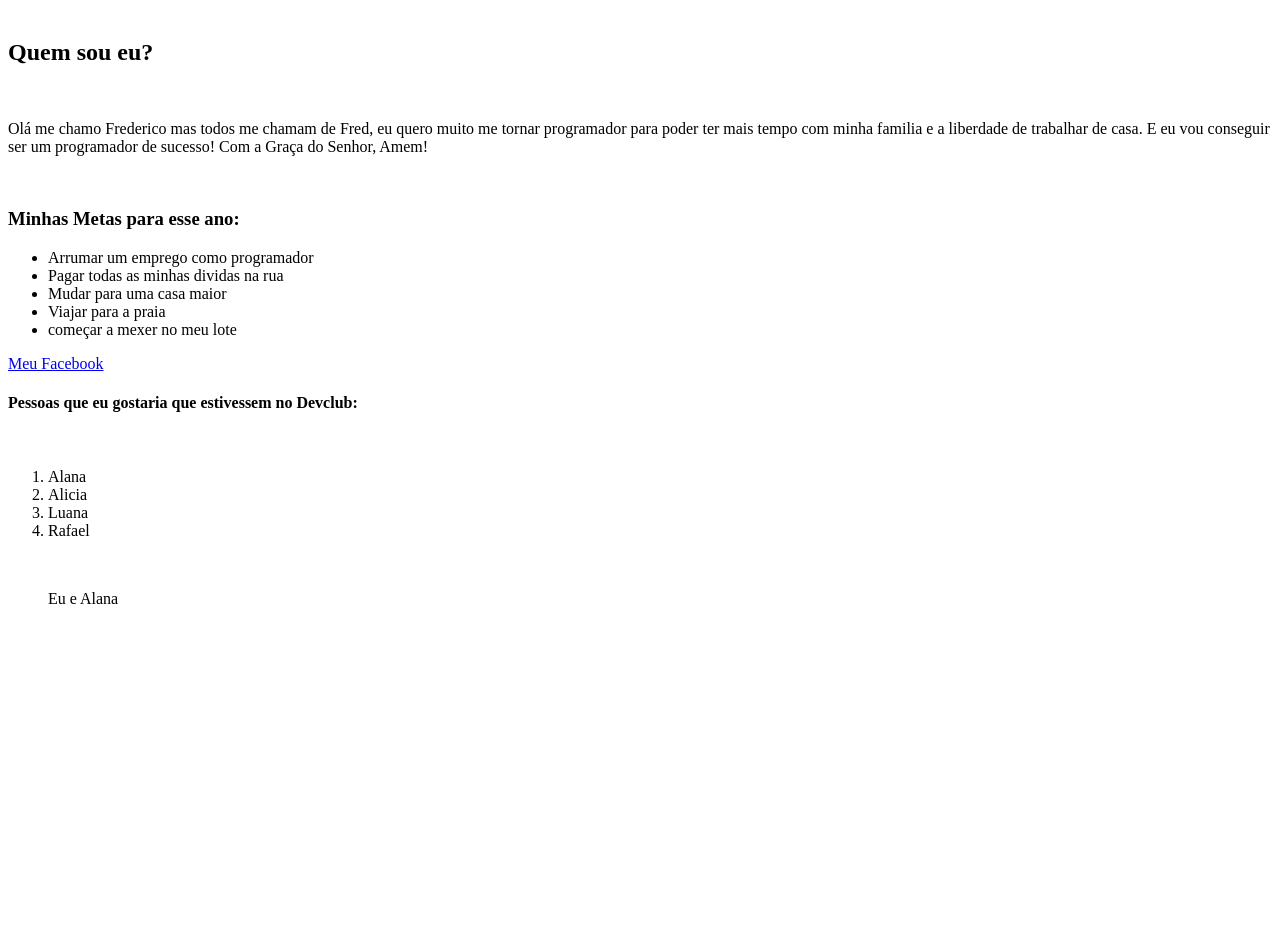
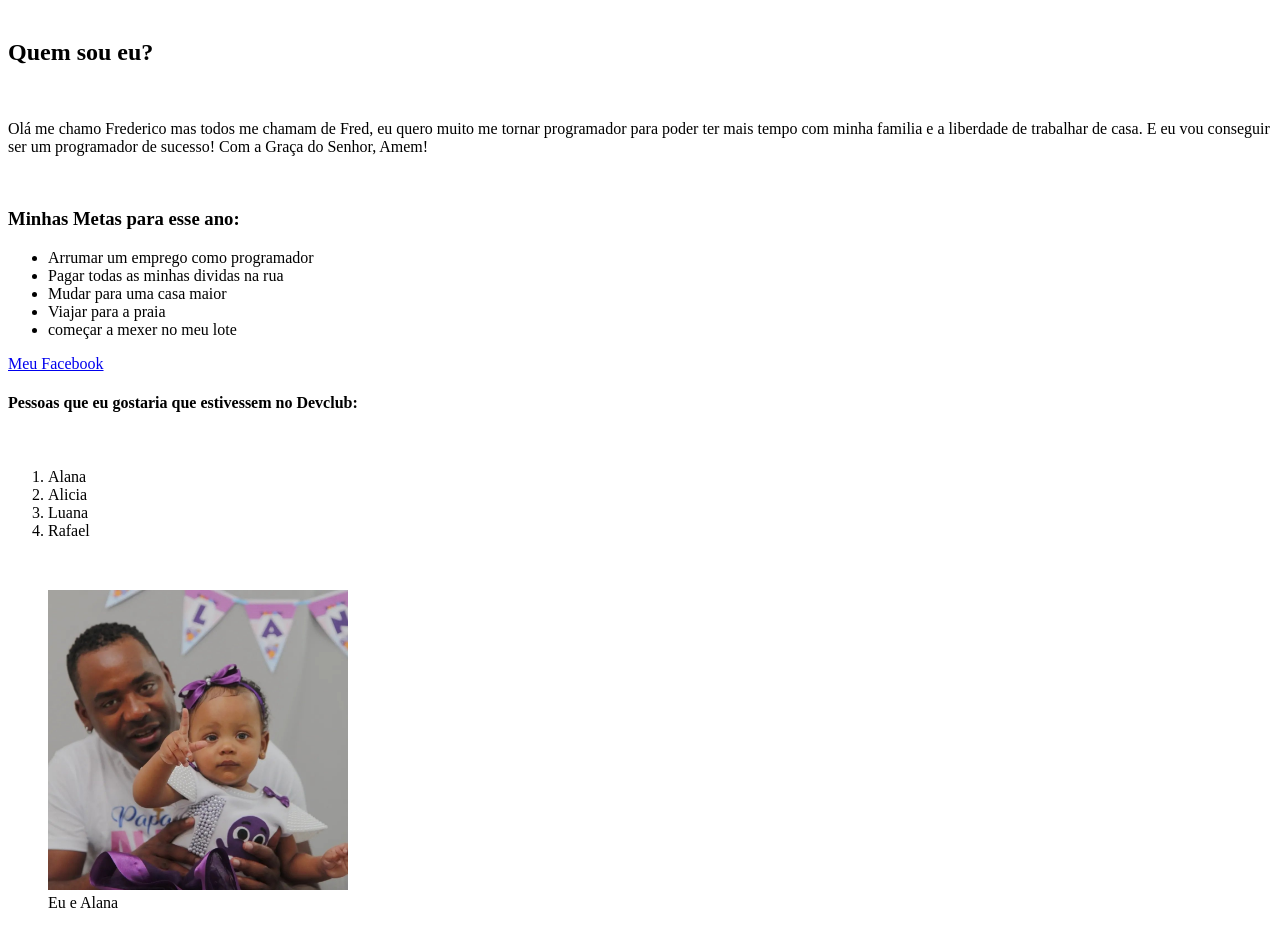
Before and after one commit to Fredbruno10/primeiro-repositorio, a plain HTML site: page desafio1.html in a window 1280 px wide. Shown: the part 79-1007 px from the top of the page. Before the commit the page ends 800 px from the top, so only its background shows below. Drawn offline with Linux system fonts and the light colour scheme.

Commit message:
inclusão da imagem eu e Alana

```diff
--- a/desafio1.html
+++ b/desafio1.html
@@ -35,7 +35,7 @@
     </ol>
     <br>
     <figure>
-        <img: src="./Eu e Alana.jpg" width="400" />
+        <img src="./Eu e Alana.jpg" alt="Eu e Alana" width="300">
         <figcaption>Eu e Alana</figcaption>
     </figure>
 </body>
```
Also changed, not shown: Eu e Alana.jpg (added).
